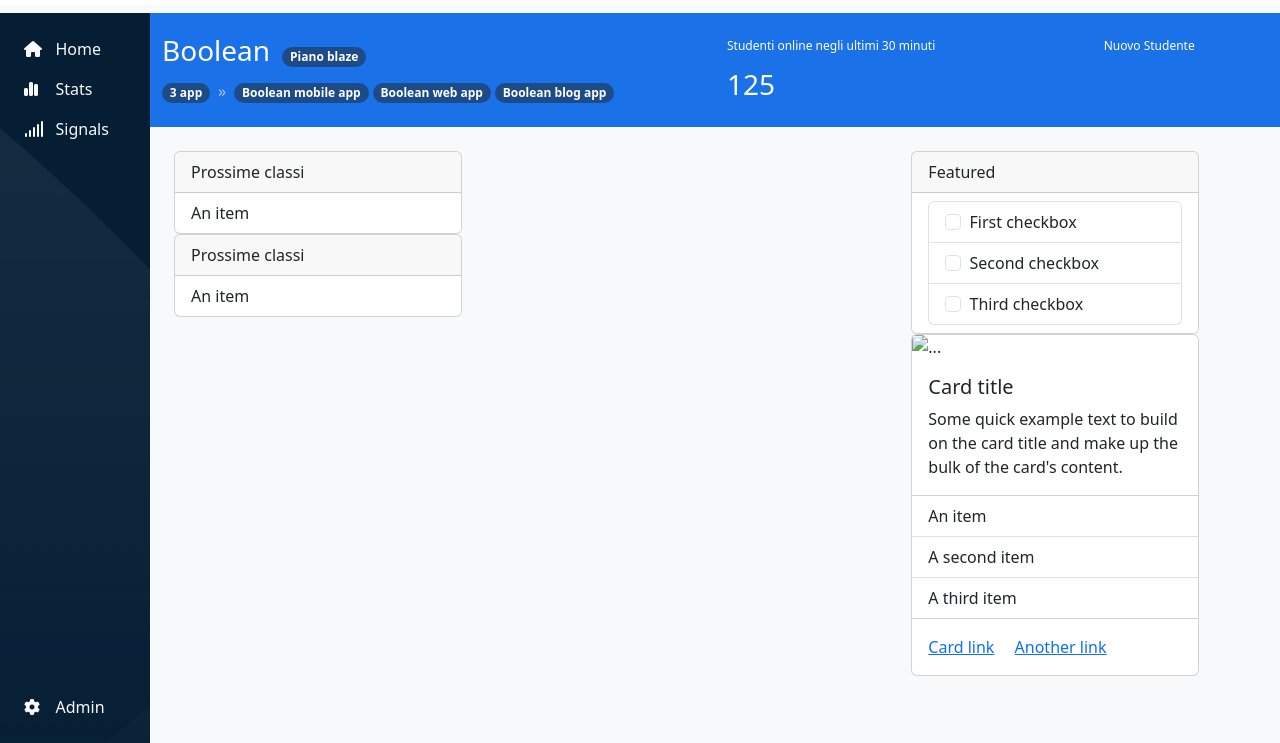
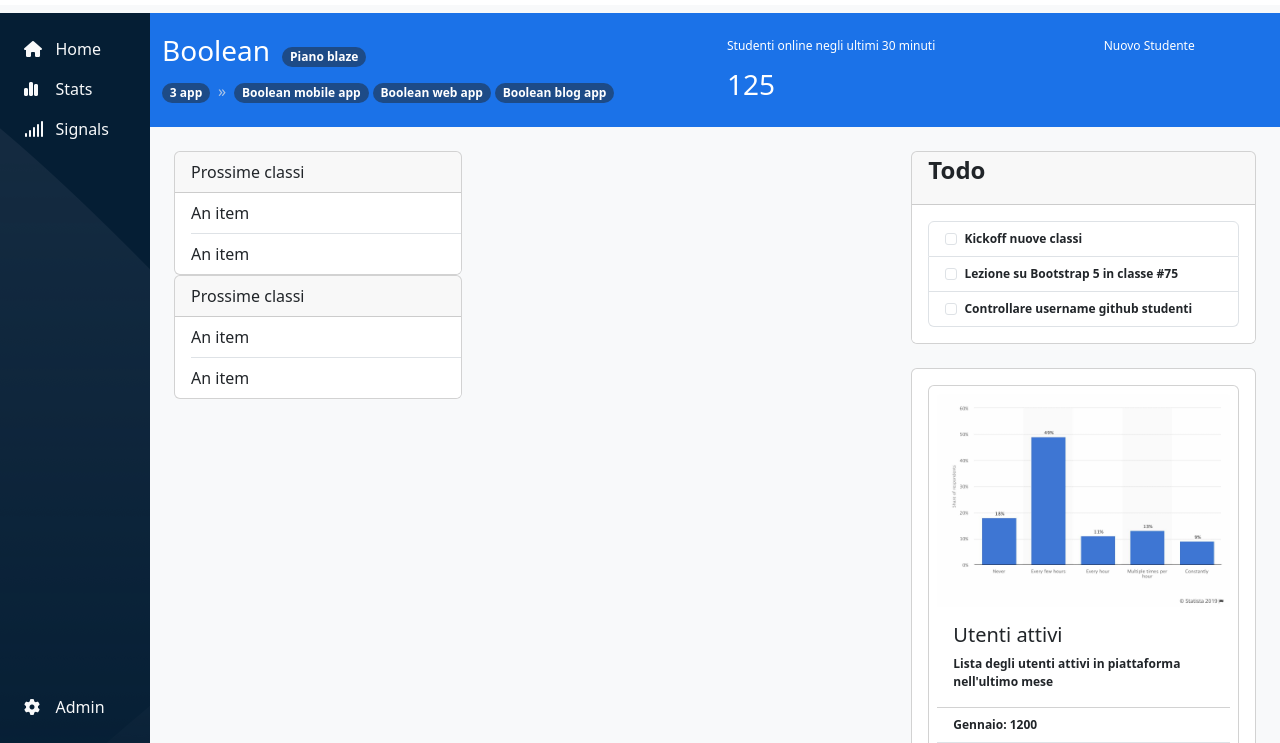
Before and after one commit to AlbertoArrighetti/html-css-bootstrap-dashboard, a plain HTML site: page index.html in a window 1280 px wide. Shown: the part 57-800 px from the top of the page. Drawn offline with nearby package versions, Linux system fonts and the light colour scheme.

Commit message:
main destra completo

```diff
--- a/css/style.css
+++ b/css/style.css
@@ -44,6 +44,8 @@
     width: calc(100% - 150px);
 
     background-color: #f8f9fa;
+
+    overflow-y: auto;
 }
 .my_bg_link{
     background-color: #1b72e8;
--- a/index.html
+++ b/index.html
@@ -179,14 +179,11 @@
                             </div>
                             <ul class="list-group list-group-flush">
 
-
+                              <li class="list-group-item ms-3 ps-0">An item</li>
                               <li class="list-group-item ms-3 ps-0">An item</li>
 
                             </ul>
                         </div>
-
-
-
 
                         <div class="card" style="width: 18rem;">
                             <div class="card-header">
@@ -195,6 +192,7 @@
                             <ul class="list-group list-group-flush">
 
 
+                              <li class="list-group-item ms-3 ps-0">An item</li>
                               <li class="list-group-item ms-3 ps-0">An item</li>
 
                             </ul>
@@ -212,53 +210,56 @@
                     </div>
                     <div class="col-4">
 
-                        <div class="card" style="width: 18rem;">
-                            <div class="card-header">
-                              Featured
+                        <div class="card mb-4">
+                            <div class="card-header fw-semibold fs-4 p-0 ps-3 pb-3">
+                              Todo
                             </div>
                             <ul class="list-group list-group-flush">
                               <li class="list-group-item">
 
-                                <ul class="list-group">
+                                <ul class="list-group my-2  my_font fw-semibold">
                                     <li class="list-group-item">
                                       <input class="form-check-input me-1" type="checkbox" value="" id="firstCheckbox">
-                                      <label class="form-check-label" for="firstCheckbox">First checkbox</label>
+                                      <label class="form-check-label" for="firstCheckbox">Kickoff nuove classi</label>
                                     </li>
                                     <li class="list-group-item">
                                       <input class="form-check-input me-1" type="checkbox" value="" id="secondCheckbox">
-                                      <label class="form-check-label" for="secondCheckbox">Second checkbox</label>
+                                      <label class="form-check-label" for="secondCheckbox">Lezione su Bootstrap 5 in classe #75</label>
                                     </li>
                                     <li class="list-group-item">
                                       <input class="form-check-input me-1" type="checkbox" value="" id="thirdCheckbox">
-                                      <label class="form-check-label" for="thirdCheckbox">Third checkbox</label>
+                                      <label class="form-check-label" for="thirdCheckbox">Controllare username github studenti</label>
                                     </li>
                                 </ul>
 
                               </li>
                             </ul>
-                          </div>
+                        </div>
+
+
+                        <div class="card p-3">
+                            <div class="card p-2">
+                                <img src="./img/stats.jpeg" class="card-img-top" alt="...">
+                                <div class="card-body">
+                                       <h5 class="card-title">Utenti attivi</h5>
+                                       <p class="card-text fw-semibold my_font">Lista degli utenti attivi in piattaforma nell'ultimo mese</p>
+                               </div>
+                                   <ul class="list-group list-group-flush my_font fw-semibold ">
+                                     <li class="list-group-item">Gennaio: 1200</li>
+                                     <li class="list-group-item">Febbraio: 800</li>
+                                     <li class="list-group-item">Marzo: 1500</li>
+                                   </ul>
+                                   <div class="card-body my_font">
+                                    <a href="#" class="link-primary link-underline-opacity-100 link-underline-opacity-100-hover">Visualizza report approfondito</a>
+                                   </div>
+                               </div>
+                        </div>
 
 
 
 
 
 
-                          <div class="card" style="width: 18rem;">
-                            <img src="..." class="card-img-top" alt="...">
-                            <div class="card-body">
-                              <h5 class="card-title">Card title</h5>
-                              <p class="card-text">Some quick example text to build on the card title and make up the bulk of the card's content.</p>
-                            </div>
-                            <ul class="list-group list-group-flush">
-                              <li class="list-group-item">An item</li>
-                              <li class="list-group-item">A second item</li>
-                              <li class="list-group-item">A third item</li>
-                            </ul>
-                            <div class="card-body">
-                              <a href="#" class="card-link">Card link</a>
-                              <a href="#" class="card-link">Another link</a>
-                            </div>
-                          </div>
 
 
                     </div>
```
